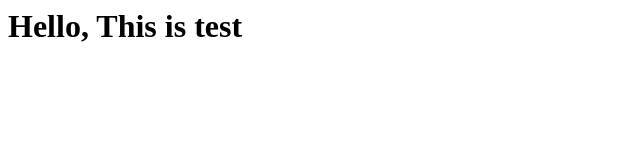
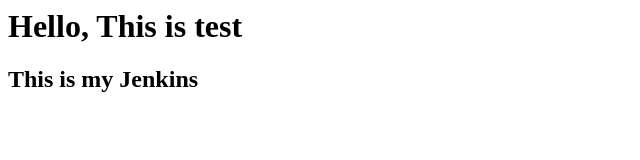
Before and after one commit to JayCorp97/SIT753-8.1C-Pipeline_Repo, a plain HTML site: page test.html in a window 1280 px wide. Shown: the whole page, without its empty margins (0-640 px from the left). Drawn offline with Linux system fonts and the light colour scheme.

Commit message:
new h2 text

```diff
--- a/test.html
+++ b/test.html
@@ -1,8 +1,9 @@
 <html>
     <head>
-        <title>This is test</title>
+        <title>Test Web</title>
     </head>
     <body>
         <h1>Hello, This is test</h1>
+        <h2>This is my Jenkins</h2>
     </body>
 </html>
```
